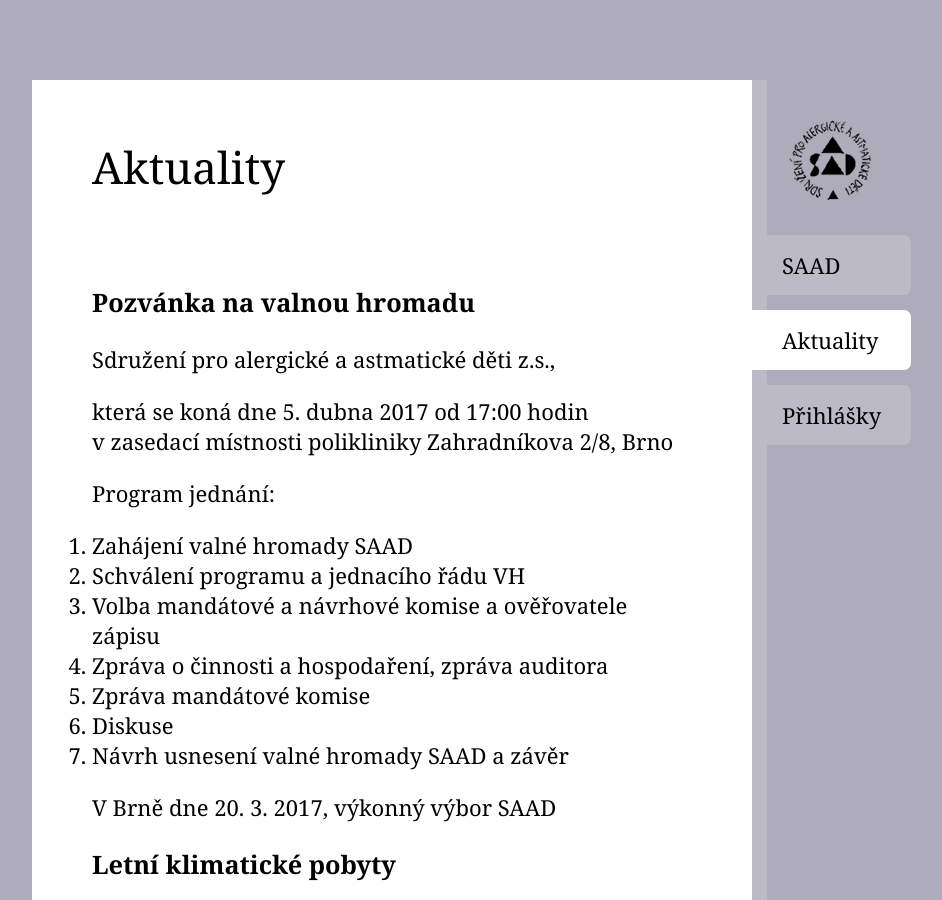
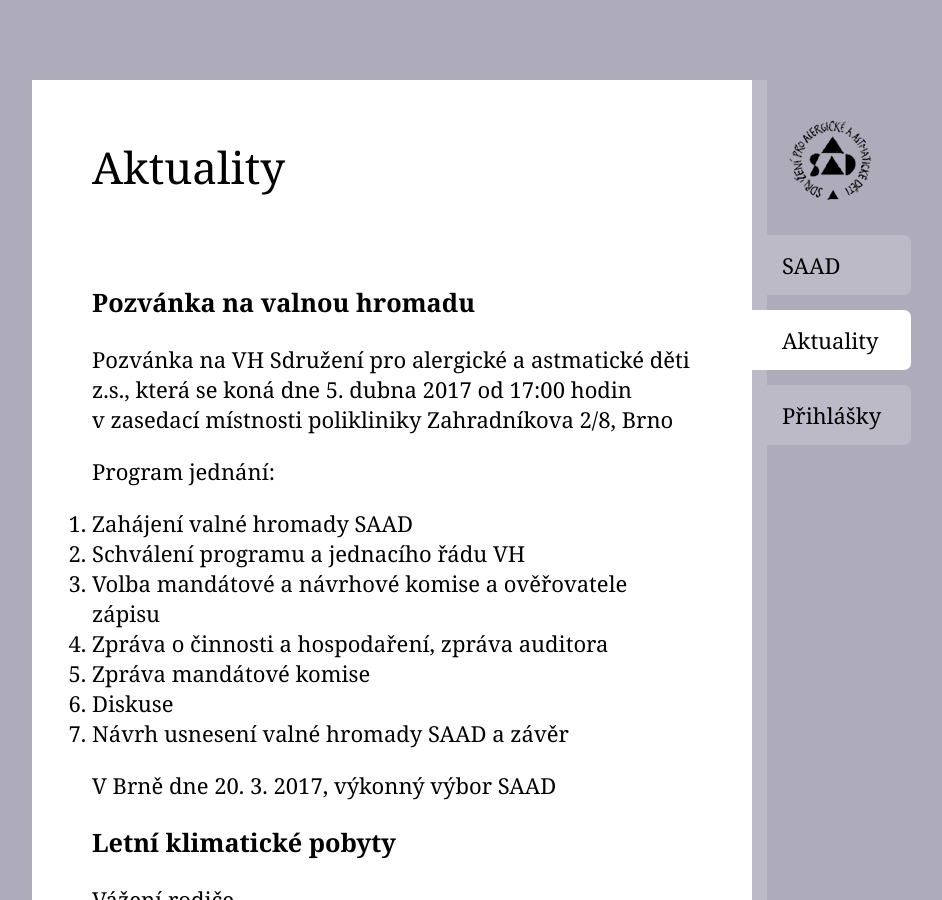
Before and after one commit to MrBrezina/saad.davi.cz, a Jekyll site: the page built from aktuality.md, in a window 1280 px wide and 900 px high. Shown: the whole window, without its empty margins (168-1110 px from the left). Built offline with Jekyll 4.4.1, drawn with Linux system fonts in a browser that asks for light colours; some web fonts are replaced.

Commit message:
Update aktuality.md

```diff
--- a/aktuality.md
+++ b/aktuality.md
@@ -8,8 +8,7 @@ title: Aktuality
 ## Aktuality
 
 ### Pozvánka na valnou hromadu
-Sdružení pro alergické a astmatické děti z.s.,
-
+Pozvánka na VH Sdružení pro alergické a astmatické děti z.s.,
 která se koná dne 5. dubna 2017 od 17:00 hodin
 v zasedací místnosti polikliniky Zahradníkova 2/8, Brno
 
```
